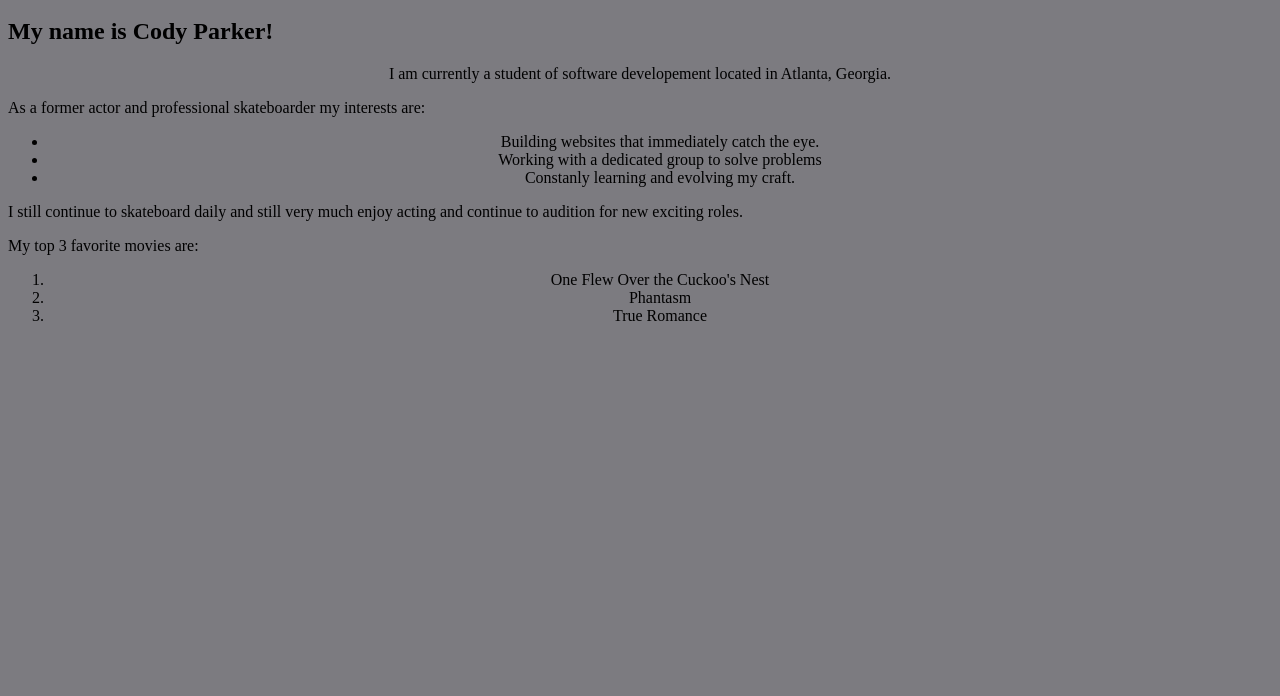
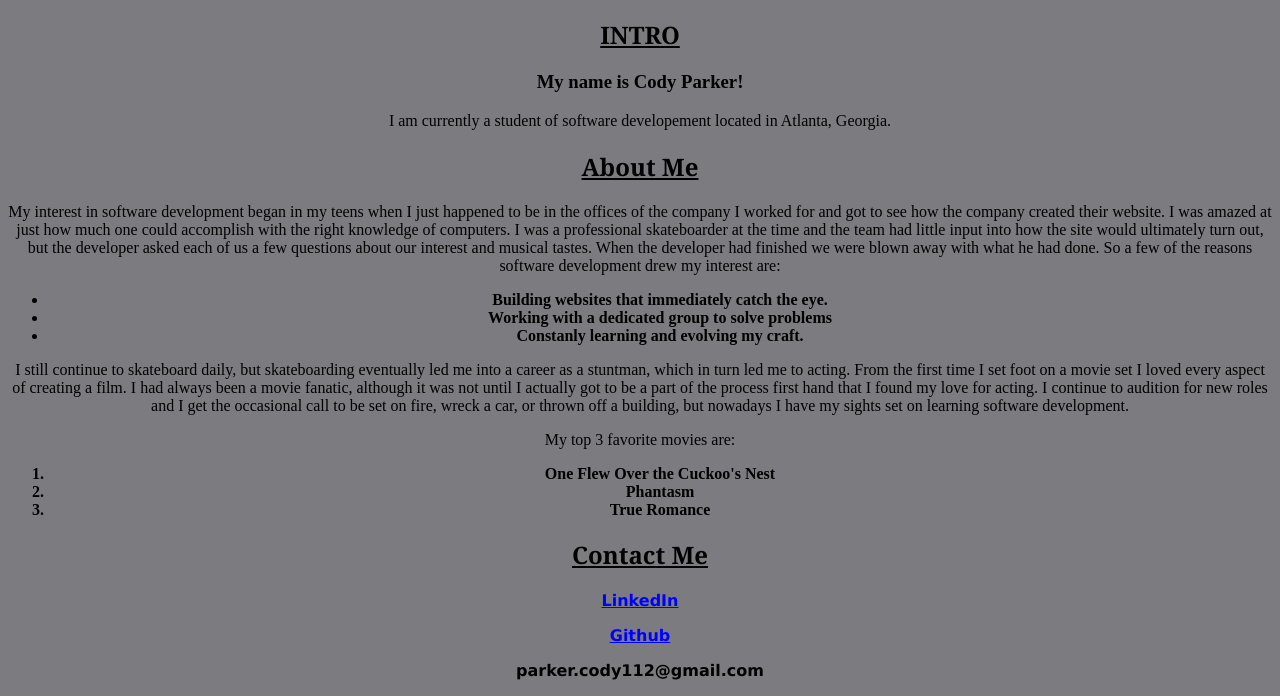
Before and after one commit to DevsintheDetails/Portfolio, a plain HTML site: page port.html in a window 1280 px wide. Shown: the part 729-1425 px from the top of the page. Before the commit the page ends 1070 px from the top, so only its background shows below. Drawn offline with Linux system fonts and the light colour scheme.

Commit message:
Add files via upload

```diff
--- a/port.html
+++ b/port.html
@@ -4,33 +4,89 @@
     <meta charset="utf-8" />
     <meta name="viewport" content="width=device-width" />
     <link rel="stylesheet" href="./port.css" />
-    <title>Cody Parker</title>
+    <title><strong>Cody Parker</strong></title>
   </head>
   <body>
     <header>
+      <!--container for the topics in the page include h1-->
       <h1 class="header">Cody Parker</h1>
     </header>
-    <img class="headshot" src="./images/CodyP.jpg" alt="Cody Parker headshot" />
-    <h2 class="head2">My name is Cody Parker!</h2>
+    <main>
+      <!--main content container include headshot, intro, article, etc...-->
+      <img
+        class="headshot"
+        src="./images/CodyP.jpg"
+        alt="Cody Parker headshot"
+      />
+      <h2 class="intro"><strong>INTRO</strong></h2>
+      <!--intro section with using semantic bold-->
+      <h3 class="head3">My name is Cody Parker!</h3>
       <p class="paragraph">
+        <!--Using classes so I can target html elements easily-->
         I am currently a student of software developement located in Atlanta,
         Georgia.
       </p>
-    <p>As a former actor and professional skateboarder my interests are:</p>
+      <h2 class="intro">About Me</h2>
+      <p class="paragraph">
+        My interest in software development began in my teens when I just
+        happened to be in the offices of the company I worked for and got to see
+        how the company created their website. I was amazed at just how much one
+        could accomplish with the right knowledge of computers. I was a
+        professional skateboarder at the time and the team had little input into
+        how the site would ultimately turn out, but the developer asked each of
+        us a few questions about our interest and musical tastes. When the
+        developer had finished we were blown away with what he had done. So a
+        few of the reasons software development drew my interest are:
+      </p>
+      <article>
+        <!--Using article tags to keep a more organized and easier to follow layout-->
         <ul>
+          <!--Tag used for list with no particular order-->
+          <strong>
             <li>Building websites that immediately catch the eye.</li>
             <li>Working with a dedicated group to solve problems</li>
             <li>Constanly learning and evolving my craft.</li>
+          </strong>
         </ul>
-    <p>
-      I still continue to skateboard daily and still very much enjoy acting and
-      continue to audition for new exciting roles.
+      </article>
+      <p class="paragraph">
+        I still continue to skateboard daily, but skateboarding eventually led
+        me into a career as a stuntman, which in turn led me to acting. From the
+        first time I set foot on a movie set I loved every aspect of creating a
+        film. I had always been a movie fanatic, although it was not until I
+        actually got to be a part of the process first hand that I found my love
+        for acting. I continue to audition for new roles and I get the
+        occasional call to be set on fire, wreck a car, or thrown off a
+        building, but nowadays I have my sights set on learning software
+        development.
       </p>
-    <p>My top 3 favorite movies are:</p>
+      <p class="paragraph">My top 3 favorite movies are:</p>
+      <article>
         <ol>
+          <!--Tag with a particular hierarchy of importance-->
+          <strong>
             <li>One Flew Over the Cuckoo's Nest</li>
             <li>Phantasm</li>
-      <li>True Romance<!--  --></li>
+            <li>True Romance</li>
+          </strong>
         </ol>
+      </article>
+    </main>
+
+    <footer>
+      <h2 class="intro"><strong>Contact Me</strong></h2>
+      <p class="links">
+        <a href="https://www.linkedin.com/in/devsinthedetails/"
+          ><strong>LinkedIn</strong></a
+        >
+      </p>
+      <p class="links">
+        <a href="https://github.com/DevsintheDetails"
+          ><strong>Github</strong></a
+        >
+      </p>
+      <p class="links"><strong>parker.cody112@gmail.com</strong></p>
+    </footer>
+    <!--Include contact info-->
   </body>
 </html>
```
Lines whose indentation alone changed are shown as unchanged.
